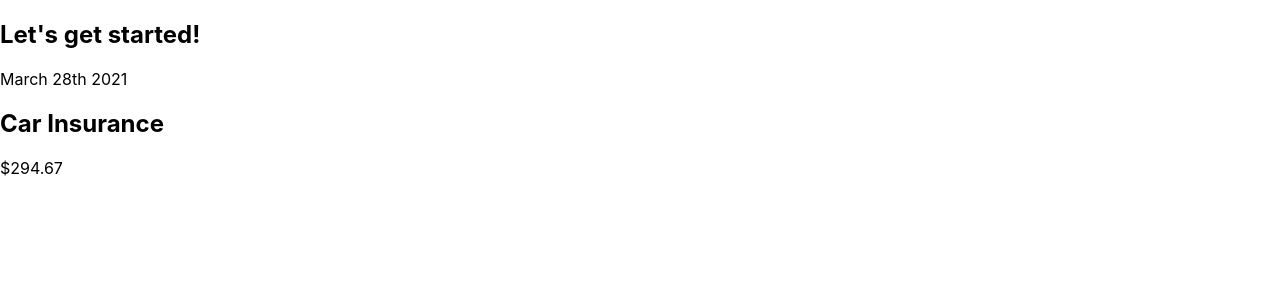
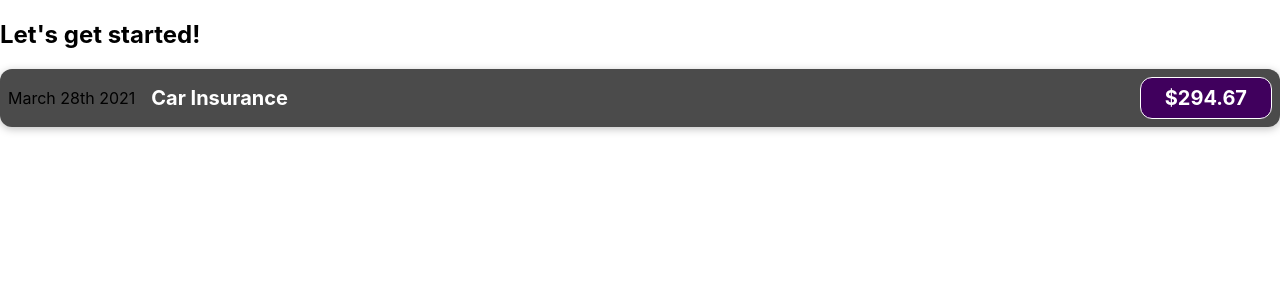
Before and after one commit to sailasri23/react_basics, a React (Create React App) app: page / in a window 1280 px wide. Shown: the top 300 px of the page. Built offline with nearby package versions, Linux system fonts and the light colour scheme.

Commit message:
added_some_styling

```diff
--- a/src/App.js
+++ b/src/App.js
@@ -1,3 +1,7 @@
+
+//A component in react is just a javascript function
+//It return that jsx code
+
 import ExpenseItem from './components/ExpenseItem';
 
 function App() {
--- /dev/null
+++ b/src/components/ExpenseItem.css
@@ -0,0 +1,56 @@
+.expense-item {
+    display: flex;
+    justify-content: space-between;
+    align-items: center;
+    box-shadow: 0 2px 8px rgba(0, 0, 0, 0.25);
+    padding: 0.5rem;
+    margin: 1rem 0;
+    border-radius: 12px;
+    background-color: #4b4b4b;
+  }
+
+  .expense-item__description {
+    display: flex;
+    flex-direction: column;
+    gap: 1rem;
+    align-items: flex-end;
+    flex-flow: column-reverse;
+    justify-content: flex-start;
+    flex: 1;
+  }
+
+  .expense-item h2 {
+    color: #3a3a3a;
+    font-size: 1rem;
+    flex: 1;
+    margin: 0 1rem;
+    color: white;
+  }
+
+  .expense-item__price {
+    font-size: 1rem;
+    font-weight: bold;
+    color: white;
+    background-color: #40005d;
+    border: 1px solid white;
+    padding: 0.5rem;
+    border-radius: 12px;
+  }
+
+  @media (min-width: 580px) {
+    .expense-item__description {
+      flex-direction: row;
+      align-items: center;
+      justify-content: flex-start;
+      flex: 1;
+    }
+
+    .expense-item__description h2 {
+      font-size: 1.25rem;
+    }
+
+    .expense-item__price {
+      font-size: 1.25rem;
+      padding: 0.5rem 1.5rem;
+    }
+  }
--- a/src/components/ExpenseItem.js
+++ b/src/components/ExpenseItem.js
@@ -1,10 +1,12 @@
+import './ExpenseItem.css';
+
 function ExpenseItem() {
   return (
-      <div>
+    <div className="expense-item">
       <div>March 28th 2021</div>
-        <div>
+      <div className="expense-item__description">
         <h2>Car Insurance</h2>
-          <div>$294.67</div>
+        <div className="expense-item__price">$294.67</div>
       </div>
     </div>
   );
```
Lines whose indentation alone changed are shown as unchanged.
